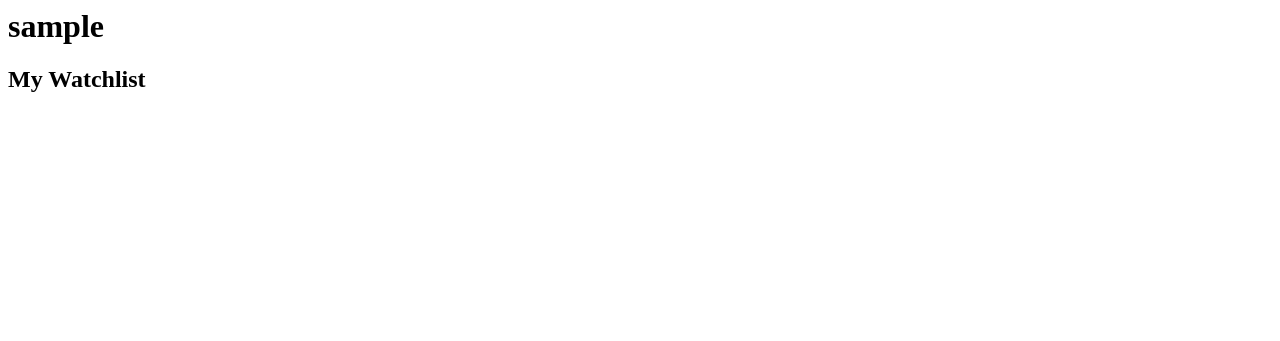
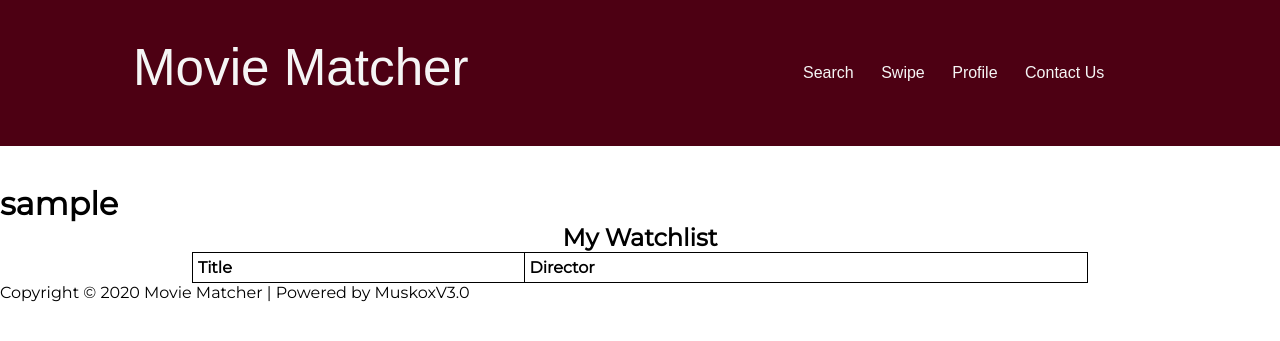
Before and after one commit to rkaszubski/MovieMatchers, a PHP site: page /profile.php in a window 1280 px wide. Shown: the top 341 px of the page. Run offline with PHP 8.4, Linux system fonts and the light colour scheme; the visitor is signed in with stand-in values (Sample User, id 1); data comes from the database, SQL or seed files in the repository; lists and menus that the app fills with data are empty.

Commit message:
refactored code, added Stacey's navigation bar and footer. Still needs styling work

```diff
--- /dev/null
+++ b/components/footer.php
@@ -0,0 +1,10 @@
+<html>
+<head>
+<title></title>
+</head>
+<body>
+<div class="footer">
+  <p>Copyright &copy; <?php echo date("Y"); ?> Movie Matcher | Powered by MuskoxV3.0</p>
+</div>
+</body>
+</html>
--- /dev/null
+++ b/components/header.php
@@ -0,0 +1,24 @@
+<html>
+<head>
+	<title></title>
+</head>
+
+<body>
+
+	<div class="header">
+		<div class="MMatcher">
+			Movie Matcher
+		</div>
+
+		<div class="links">
+			<a>Search</a>
+			<a href="movie.php">Swipe</a>
+			<a href="profile.php">Profile</a>
+			<a href="contact.php">Contact Us</a>
+		</div>
+
+	</div>
+
+
+</body>
+</html>
--- a/index.php
+++ b/index.php
@@ -1,3 +1,5 @@
 <?php
+  // if user is set in session data, then redirect to movie.php ?
+  //else redirect user to login.php to sign into their account (or create a new one)
   header("Location: login.php");
 ?>
--- a/login.php
+++ b/login.php
@@ -68,6 +68,7 @@
 				</form>
 			</div>
 		</div>
+		<?php include('components/footer.php'); ?>
 </body>
 
 
--- a/profile.php
+++ b/profile.php
@@ -6,10 +6,32 @@
 <html>
 	<header>
 		<title>My Profile</title>
+		<link rel="stylesheet" href="stylesheet.css">
+		<style>
+			table, th, td {
+			  border: 1px solid black;
+			  border-collapse: collapse;
+			}
+			th, td {
+			  padding: 5px;
+			  text-align: left;
+			}
+			table.center {
+				margin-left: auto;
+				margin-right: auto;
+			}
+		</style>
 	</header>
 	<body>
-		<h1><?php echo $_SESSION["username"]?></h1>
-		<h2> My Watchlist </h2>
+		<?php include('components/header.php'); ?>
+		<h1><strong><?php echo $_SESSION["username"]?></strong></h1>
+		<table class="center" style="width:70%">
+			<caption><h2> My Watchlist </h2></caption>
+		  <tr>
+		    <th><strong>Title</strong></th>
+		    <th><strong>Director</strong></th>
+		  </tr>
+
 			<?php
 			$user = $_SESSION["username"];
 			$uid = $_SESSION["UID"];
@@ -22,14 +44,21 @@
 			// iterate through all movieId's (MID) and find the according movie titles (or entire object... later) per each MID
 			foreach($userWatchlistMID as $row)
 			{
+				echo "<tr>";
 				$mid = $row["MovieId"];
-			$sqlMovieTitle = "SELECT Title FROM Movies WHERE MID=?";
+				$sqlMovieTitle = "SELECT Title, Director FROM Movies WHERE MID=?";
 				$stmt2 = $pdo->prepare($sqlMovieTitle);
 				$stmt2->execute([$mid]);
-			$title = $stmt2->fetchColumn();
-			echo "$title<br>";
+				$data = $stmt2->fetch();
+				$title = $data["Title"];
+				$director = $data["Director"];
+				echo "<th> $title </th>";
+				echo "<th> $director </th>";
+				echo "</tr>";
 			}
 			?>
+		</table>
+		<?php include('components/footer.php'); ?>
 	</body>
 
 
```
Also changed, not shown: contact.php (renamed from Contact.html, +7 -12 lines), movie.php (+2 -13 lines). Lines whose indentation alone changed are shown as unchanged.
